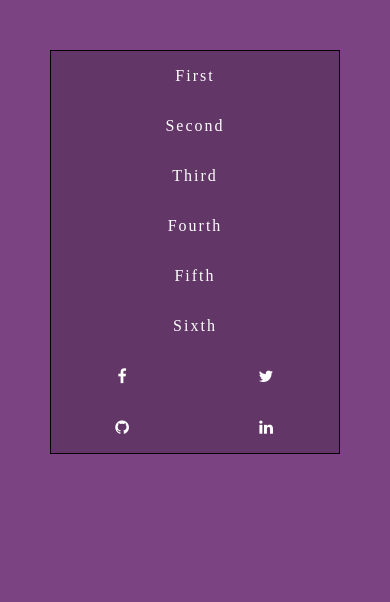
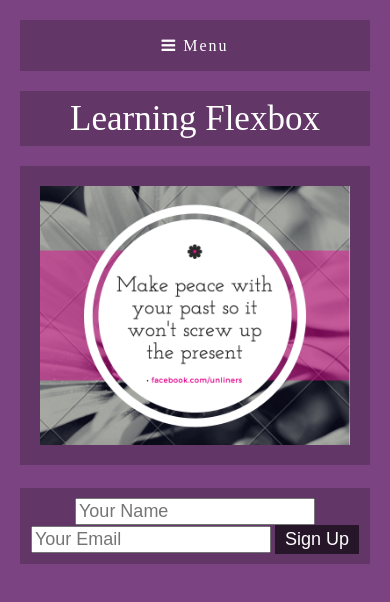
Before and after one commit to iankit/learning-front-end, a plain HTML site: page Simple Flexbox Navigation/index.html in a window 390 px wide. Drawn offline with nearby package versions, Linux system fonts and the light colour scheme.

Commit message:
Basic responsive website using Flex

```diff
--- a/Simple Flexbox Navigation/index.html
+++ b/Simple Flexbox Navigation/index.html
@@ -8,7 +8,11 @@
 </head>
 <body>
 	<div class="wrapper">
+		<div class="header">
+			Learning Flexbox
+		</div>
 		<nav class="flex-nav">
+			<a href="#" class="toggleNav"><i class="fa fa-bars" aria-hidden="true"></i> Menu</a>
 			<ul>
 				<li><a href="#">First</a></li>
 				<li><a href="#">Second</a></li>
@@ -22,7 +26,23 @@
 				<li class="social"><a href="https://www.linkedin.com/in/4nkit"><i class="fa fa-linkedin"></i></a></li>
 			</ul>
 		</nav>
+		<section class="image">
+			<img src="facebook1.png">
+		</section>
+		<section class="signup layout">
+			<form action="" class="signup"></form>
+			<input type="text" placeholder="Your Name" name="name">
+			<input type="email" placeholder="Your Email" name="email">
+			<input type="submit" value="Sign Up" name="submit">
+		</section>
 	</div>
-
+  <script src="https://ajax.googleapis.com/ajax/libs/jquery/1.11.2/jquery.min.js"></script>
+  <script>
+    $(function() {
+      $('.toggleNav').on('click',function() {
+        $('.flex-nav ul').toggleClass('open');
+      });
+    });
+  </script>
 </body>
 </html>
--- a/Simple Flexbox Navigation/style.css
+++ b/Simple Flexbox Navigation/style.css
@@ -1,5 +1,5 @@
 /*Basic css property*/
-html{
+*{
 	box-sizing: border-box;
 }
 body{
@@ -7,9 +7,9 @@ body{
 	font-style: sans-serif;
 }
 .wrapper{
-	max-width: 1000px;
+	max-width: 1100px;
 	margin: 0 auto;
-	padding: 50px;
+	padding: 20px;
 }
 a{
 	color: white;
@@ -25,11 +25,15 @@ a{
 a:hover{
 	background: rgba(0,0,0,0.5);
 }
+.toggleNav {
+  display: none;
+}
 .flex-nav ul{
 	display: flex;
 	border: 1px solid black;
 	margin: 0;
 	padding: 0;
+	list-style: none;
 }
 .flex-nav li{
 	flex: 3;
@@ -56,5 +60,57 @@ a:hover{
 	}
 	.flex-nav .social{
 	flex: 1 1 50%;
+	}
+	  .toggleNav {
+    display: block;
+  }
+    .flex-nav ul {
+    display: none;
+  }
+  .flex-nav ul.open {
+      display:flex;
+    }
+  .wrapper{
+  	display: flex;
+  	flex-direction: column;
+  }
+  .wrapper > *{
+  	order: 9999;
+  }
+  .header{
+  	order: 2;
+  }
+  .flex-nav{
+  	order: 1;
+  }
 }
+.header{
+	font-size: 35px;
+	color: white;
+	text-align: center;
+    padding: 10px;
+    background: rgba(0,0,0,0.2);
 }
+.layout{
+	color: white;
+	text-align: center;
+    padding: 10px;
+    background: rgba(0,0,0,0.2);
+}
+.signup input{
+	font-size: 18px;
+}
+input[type="submit"]{
+	background: rgba(0,0,0,0.6);
+	padding: 4px 10px;
+	font-size: 18px;
+	border: none;
+	color: white;
+}
+div, section, nav{
+	margin-bottom: 20px;
+}
+.image img{
+	border: 20px solid rgba(0,0,0,0.2);
+	width: 100%;
+}
```
Also changed, not shown: Simple Flexbox Navigation/facebook1.png (added).
